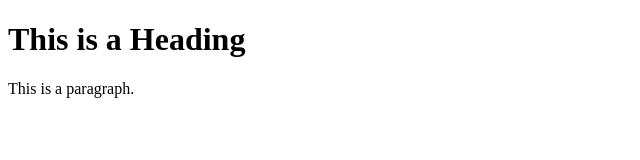
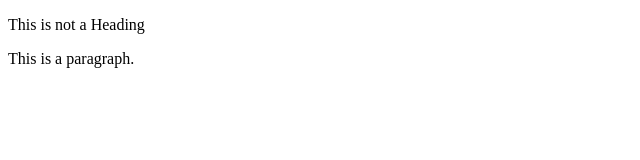
Before and after one commit to Christianschrodahl/MergeConflicts, a plain HTML site: page index.html in a window 1280 px wide. Shown: the whole page, without its empty margins (0-640 px from the left). Drawn offline with Linux system fonts and the light colour scheme.

Commit message:
Changed line 8

```diff
--- a/index.html
+++ b/index.html
@@ -5,7 +5,7 @@
 </head>
 <body>
 
-<h1>This is a Heading</h1>
+<p>This is not a Heading</p>
 <p>This is a paragraph.</p>
 
 </body>
```
